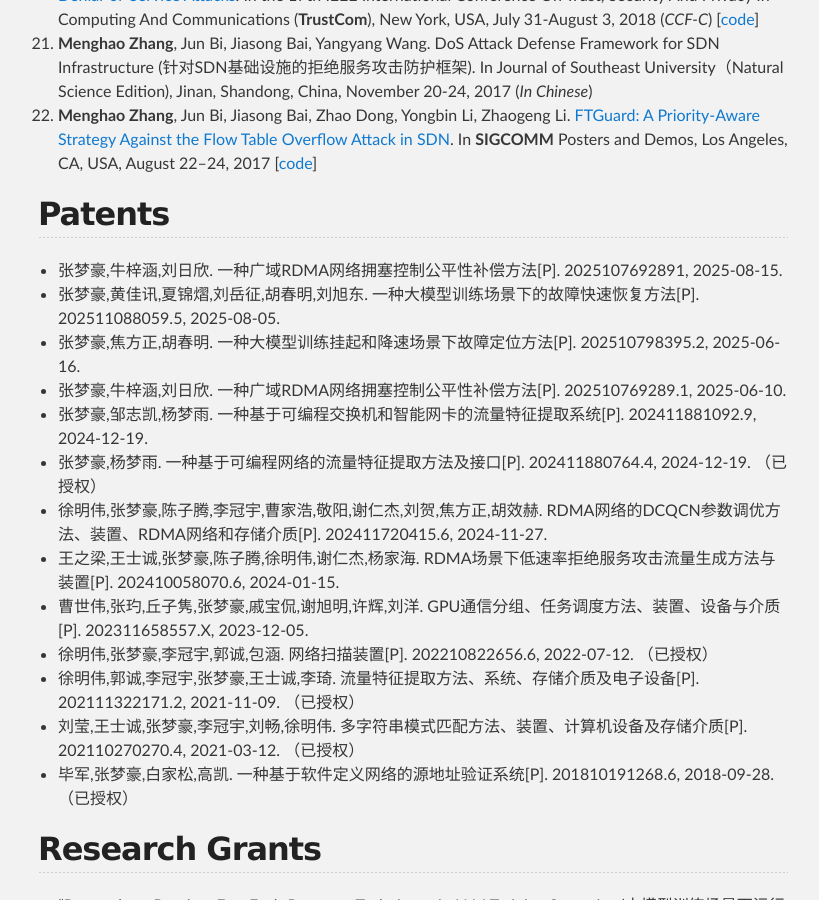
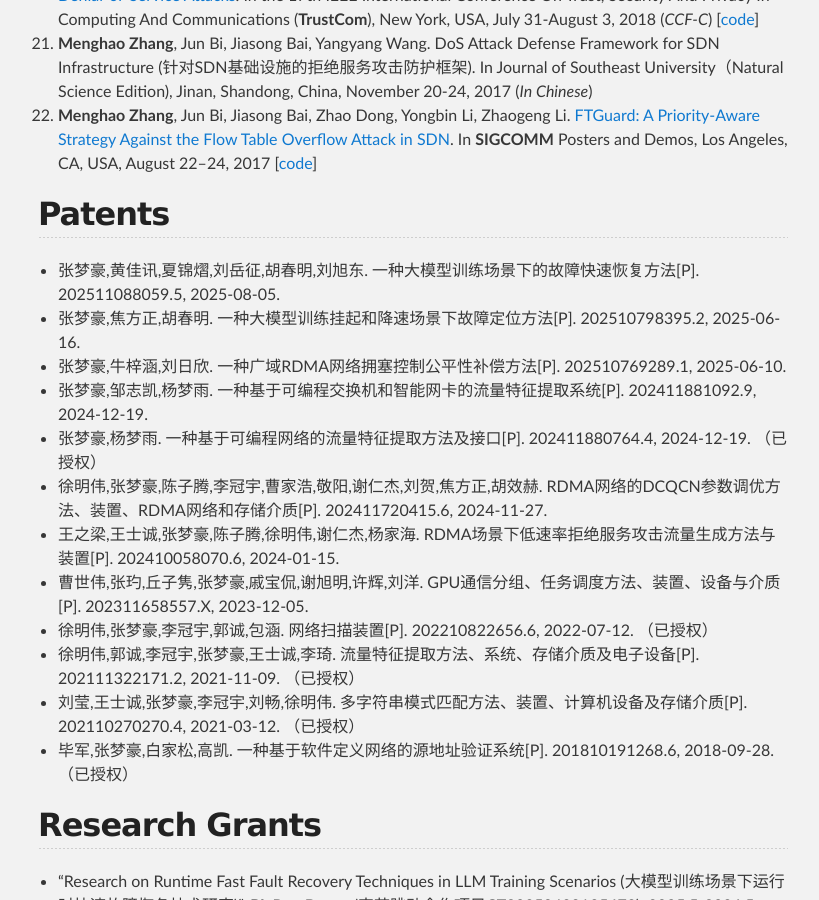
Before and after one commit to zhangmenghao/zhangmenghao.github.io, a Jekyll site: the page built from index.md, in a window 1280 px wide and 900 px high, scrolled down 4974 px. Shown: the whole window, without its empty margins (227-1046 px from the left). Built offline with Jekyll 4.4.1, drawn with Linux system fonts in a browser that asks for light colours.

Commit message:
Update patent

```diff
--- a/index.md
+++ b/index.md
@@ -175,7 +175,6 @@
 
 
 ## Patents
-* 张梦豪,牛梓涵,刘日欣. 一种广域RDMA网络拥塞控制公平性补偿方法[P]. 2025107692891, 2025-08-15.
 * 张梦豪,黄佳讯,夏锦熠,刘岳征,胡春明,刘旭东. 一种大模型训练场景下的故障快速恢复方法[P]. 202511088059.5, 2025-08-05.
 * 张梦豪,焦方正,胡春明. 一种大模型训练挂起和降速场景下故障定位方法[P]. 202510798395.2, 2025-06-16.
 * 张梦豪,牛梓涵,刘日欣. 一种广域RDMA网络拥塞控制公平性补偿方法[P]. 202510769289.1, 2025-06-10.
```
